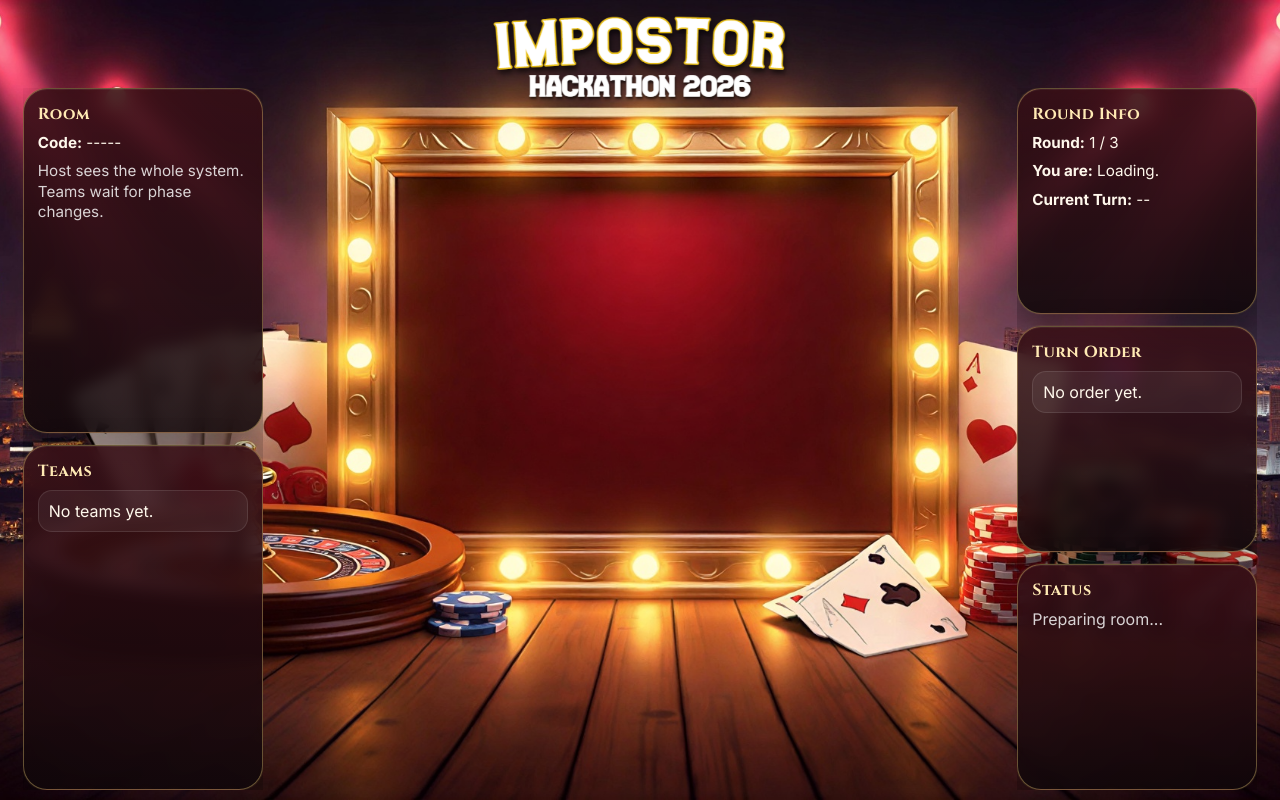
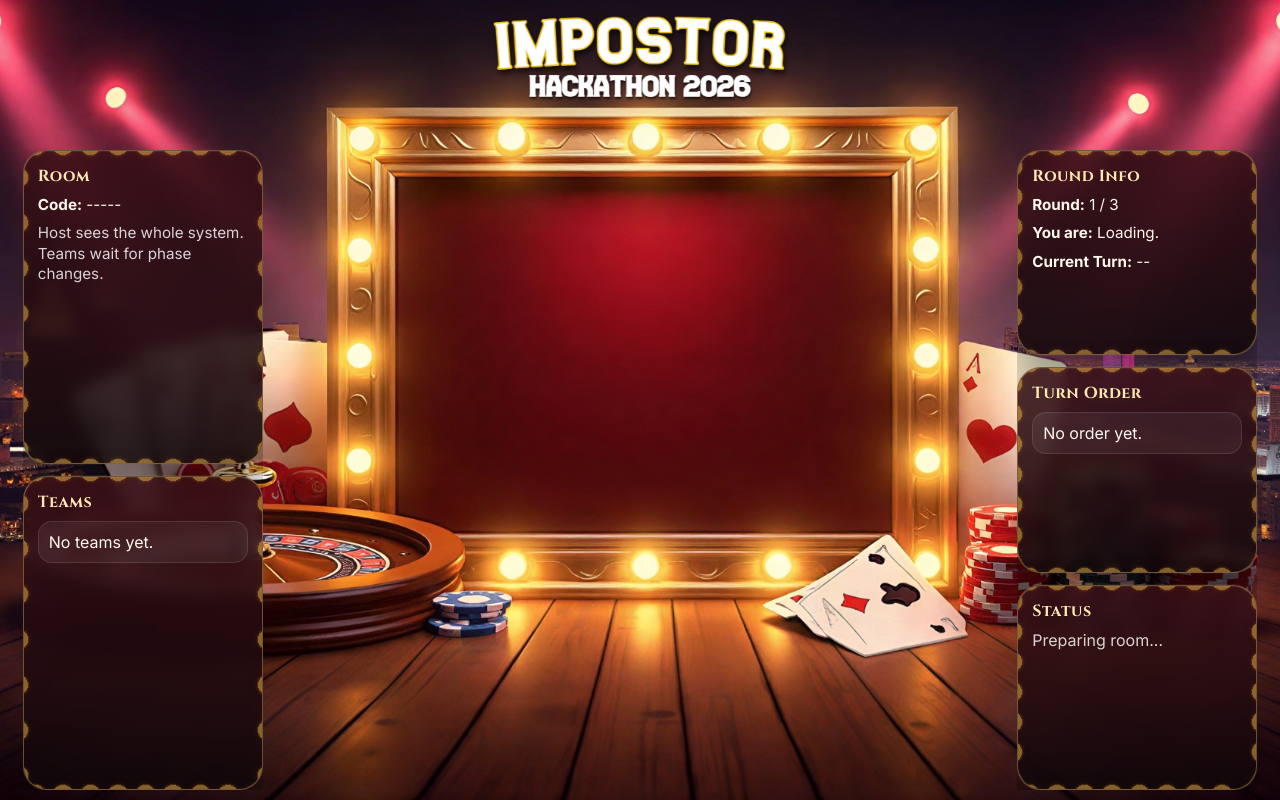
Before and after one commit to Sinnickle/impostor-game, a Flask app: page /game in a window 1280 px wide. Run offline with Flask 3, Linux system fonts and the light colour scheme; some libraries are stand-ins or nearby versions.

Commit message:
added new feature

```diff
--- a/templates/game.html
+++ b/templates/game.html
@@ -103,50 +103,51 @@
         .bulb-card::after {
     content: "";
     position: absolute;
-            inset: -10px;
-            border-radius: 32px;
+    inset: -6px;
+    border-radius: 30px;
     pointer-events: none;
     opacity: 1;
+    z-index: 3;
     background:
-                radial-gradient(circle at 7% 0%, var(--bulb-core) 0 5px, var(--bulb-ring) 5px 8px, rgba(126, 73, 17, 0.95) 8px 9px, transparent 9px),
-                radial-gradient(circle at 18% 0%, var(--bulb-core) 0 5px, var(--bulb-ring) 5px 8px, rgba(126, 73, 17, 0.95) 8px 9px, transparent 9px),
-                radial-gradient(circle at 29% 0%, var(--bulb-core) 0 5px, var(--bulb-ring) 5px 8px, rgba(126, 73, 17, 0.95) 8px 9px, transparent 9px),
-                radial-gradient(circle at 40% 0%, var(--bulb-core) 0 5px, var(--bulb-ring) 5px 8px, rgba(126, 73, 17, 0.95) 8px 9px, transparent 9px),
-                radial-gradient(circle at 51% 0%, var(--bulb-core) 0 5px, var(--bulb-ring) 5px 8px, rgba(126, 73, 17, 0.95) 8px 9px, transparent 9px),
-                radial-gradient(circle at 62% 0%, var(--bulb-core) 0 5px, var(--bulb-ring) 5px 8px, rgba(126, 73, 17, 0.95) 8px 9px, transparent 9px),
-                radial-gradient(circle at 73% 0%, var(--bulb-core) 0 5px, var(--bulb-ring) 5px 8px, rgba(126, 73, 17, 0.95) 8px 9px, transparent 9px),
-                radial-gradient(circle at 84% 0%, var(--bulb-core) 0 5px, var(--bulb-ring) 5px 8px, rgba(126, 73, 17, 0.95) 8px 9px, transparent 9px),
-                radial-gradient(circle at 95% 0%, var(--bulb-core) 0 5px, var(--bulb-ring) 5px 8px, rgba(126, 73, 17, 0.95) 8px 9px, transparent 9px),
-
-                radial-gradient(circle at 0% 10%, var(--bulb-core) 0 5px, var(--bulb-ring) 5px 8px, rgba(126, 73, 17, 0.95) 8px 9px, transparent 9px),
-                radial-gradient(circle at 0% 24%, var(--bulb-core) 0 5px, var(--bulb-ring) 5px 8px, rgba(126, 73, 17, 0.95) 8px 9px, transparent 9px),
-                radial-gradient(circle at 0% 38%, var(--bulb-core) 0 5px, var(--bulb-ring) 5px 8px, rgba(126, 73, 17, 0.95) 8px 9px, transparent 9px),
-                radial-gradient(circle at 0% 52%, var(--bulb-core) 0 5px, var(--bulb-ring) 5px 8px, rgba(126, 73, 17, 0.95) 8px 9px, transparent 9px),
-                radial-gradient(circle at 0% 66%, var(--bulb-core) 0 5px, var(--bulb-ring) 5px 8px, rgba(126, 73, 17, 0.95) 8px 9px, transparent 9px),
-                radial-gradient(circle at 0% 80%, var(--bulb-core) 0 5px, var(--bulb-ring) 5px 8px, rgba(126, 73, 17, 0.95) 8px 9px, transparent 9px),
-                radial-gradient(circle at 0% 94%, var(--bulb-core) 0 5px, var(--bulb-ring) 5px 8px, rgba(126, 73, 17, 0.95) 8px 9px, transparent 9px),
-
-                radial-gradient(circle at 100% 10%, var(--bulb-core) 0 5px, var(--bulb-ring) 5px 8px, rgba(126, 73, 17, 0.95) 8px 9px, transparent 9px),
-                radial-gradient(circle at 100% 24%, var(--bulb-core) 0 5px, var(--bulb-ring) 5px 8px, rgba(126, 73, 17, 0.95) 8px 9px, transparent 9px),
-                radial-gradient(circle at 100% 38%, var(--bulb-core) 0 5px, var(--bulb-ring) 5px 8px, rgba(126, 73, 17, 0.95) 8px 9px, transparent 9px),
-                radial-gradient(circle at 100% 52%, var(--bulb-core) 0 5px, var(--bulb-ring) 5px 8px, rgba(126, 73, 17, 0.95) 8px 9px, transparent 9px),
-                radial-gradient(circle at 100% 66%, var(--bulb-core) 0 5px, var(--bulb-ring) 5px 8px, rgba(126, 73, 17, 0.95) 8px 9px, transparent 9px),
-                radial-gradient(circle at 100% 80%, var(--bulb-core) 0 5px, var(--bulb-ring) 5px 8px, rgba(126, 73, 17, 0.95) 8px 9px, transparent 9px),
-                radial-gradient(circle at 100% 94%, var(--bulb-core) 0 5px, var(--bulb-ring) 5px 8px, rgba(126, 73, 17, 0.95) 8px 9px, transparent 9px),
-
-                radial-gradient(circle at 7% 100%, var(--bulb-core) 0 5px, var(--bulb-ring) 5px 8px, rgba(126, 73, 17, 0.95) 8px 9px, transparent 9px),
-                radial-gradient(circle at 18% 100%, var(--bulb-core) 0 5px, var(--bulb-ring) 5px 8px, rgba(126, 73, 17, 0.95) 8px 9px, transparent 9px),
-                radial-gradient(circle at 29% 100%, var(--bulb-core) 0 5px, var(--bulb-ring) 5px 8px, rgba(126, 73, 17, 0.95) 8px 9px, transparent 9px),
-                radial-gradient(circle at 40% 100%, var(--bulb-core) 0 5px, var(--bulb-ring) 5px 8px, rgba(126, 73, 17, 0.95) 8px 9px, transparent 9px),
-                radial-gradient(circle at 51% 100%, var(--bulb-core) 0 5px, var(--bulb-ring) 5px 8px, rgba(126, 73, 17, 0.95) 8px 9px, transparent 9px),
-                radial-gradient(circle at 62% 100%, var(--bulb-core) 0 5px, var(--bulb-ring) 5px 8px, rgba(126, 73, 17, 0.95) 8px 9px, transparent 9px),
-                radial-gradient(circle at 73% 100%, var(--bulb-core) 0 5px, var(--bulb-ring) 5px 8px, rgba(126, 73, 17, 0.95) 8px 9px, transparent 9px),
-                radial-gradient(circle at 84% 100%, var(--bulb-core) 0 5px, var(--bulb-ring) 5px 8px, rgba(126, 73, 17, 0.95) 8px 9px, transparent 9px),
-                radial-gradient(circle at 95% 100%, var(--bulb-core) 0 5px, var(--bulb-ring) 5px 8px, rgba(126, 73, 17, 0.95) 8px 9px, transparent 9px);
+        radial-gradient(circle at 7% 0%, var(--bulb-core) 0 6px, var(--bulb-ring) 6px 10px, var(--bulb-edge) 10px 11px, transparent 11px),
+        radial-gradient(circle at 18% 0%, var(--bulb-core) 0 6px, var(--bulb-ring) 6px 10px, var(--bulb-edge) 10px 11px, transparent 11px),
+        radial-gradient(circle at 29% 0%, var(--bulb-core) 0 6px, var(--bulb-ring) 6px 10px, var(--bulb-edge) 10px 11px, transparent 11px),
+        radial-gradient(circle at 40% 0%, var(--bulb-core) 0 6px, var(--bulb-ring) 6px 10px, var(--bulb-edge) 10px 11px, transparent 11px),
+        radial-gradient(circle at 51% 0%, var(--bulb-core) 0 6px, var(--bulb-ring) 6px 10px, var(--bulb-edge) 10px 11px, transparent 11px),
+        radial-gradient(circle at 62% 0%, var(--bulb-core) 0 6px, var(--bulb-ring) 6px 10px, var(--bulb-edge) 10px 11px, transparent 11px),
+        radial-gradient(circle at 73% 0%, var(--bulb-core) 0 6px, var(--bulb-ring) 6px 10px, var(--bulb-edge) 10px 11px, transparent 11px),
+        radial-gradient(circle at 84% 0%, var(--bulb-core) 0 6px, var(--bulb-ring) 6px 10px, var(--bulb-edge) 10px 11px, transparent 11px),
+        radial-gradient(circle at 95% 0%, var(--bulb-core) 0 6px, var(--bulb-ring) 6px 10px, var(--bulb-edge) 10px 11px, transparent 11px),
+
+        radial-gradient(circle at 0% 10%, var(--bulb-core) 0 6px, var(--bulb-ring) 6px 10px, var(--bulb-edge) 10px 11px, transparent 11px),
+        radial-gradient(circle at 0% 24%, var(--bulb-core) 0 6px, var(--bulb-ring) 6px 10px, var(--bulb-edge) 10px 11px, transparent 11px),
+        radial-gradient(circle at 0% 38%, var(--bulb-core) 0 6px, var(--bulb-ring) 6px 10px, var(--bulb-edge) 10px 11px, transparent 11px),
+        radial-gradient(circle at 0% 52%, var(--bulb-core) 0 6px, var(--bulb-ring) 6px 10px, var(--bulb-edge) 10px 11px, transparent 11px),
+        radial-gradient(circle at 0% 66%, var(--bulb-core) 0 6px, var(--bulb-ring) 6px 10px, var(--bulb-edge) 10px 11px, transparent 11px),
+        radial-gradient(circle at 0% 80%, var(--bulb-core) 0 6px, var(--bulb-ring) 6px 10px, var(--bulb-edge) 10px 11px, transparent 11px),
+        radial-gradient(circle at 0% 94%, var(--bulb-core) 0 6px, var(--bulb-ring) 6px 10px, var(--bulb-edge) 10px 11px, transparent 11px),
+
+        radial-gradient(circle at 100% 10%, var(--bulb-core) 0 6px, var(--bulb-ring) 6px 10px, var(--bulb-edge) 10px 11px, transparent 11px),
+        radial-gradient(circle at 100% 24%, var(--bulb-core) 0 6px, var(--bulb-ring) 6px 10px, var(--bulb-edge) 10px 11px, transparent 11px),
+        radial-gradient(circle at 100% 38%, var(--bulb-core) 0 6px, var(--bulb-ring) 6px 10px, var(--bulb-edge) 10px 11px, transparent 11px),
+        radial-gradient(circle at 100% 52%, var(--bulb-core) 0 6px, var(--bulb-ring) 6px 10px, var(--bulb-edge) 10px 11px, transparent 11px),
+        radial-gradient(circle at 100% 66%, var(--bulb-core) 0 6px, var(--bulb-ring) 6px 10px, var(--bulb-edge) 10px 11px, transparent 11px),
+        radial-gradient(circle at 100% 80%, var(--bulb-core) 0 6px, var(--bulb-ring) 6px 10px, var(--bulb-edge) 10px 11px, transparent 11px),
+        radial-gradient(circle at 100% 94%, var(--bulb-core) 0 6px, var(--bulb-ring) 6px 10px, var(--bulb-edge) 10px 11px, transparent 11px),
+
+        radial-gradient(circle at 7% 100%, var(--bulb-core) 0 6px, var(--bulb-ring) 6px 10px, var(--bulb-edge) 10px 11px, transparent 11px),
+        radial-gradient(circle at 18% 100%, var(--bulb-core) 0 6px, var(--bulb-ring) 6px 10px, var(--bulb-edge) 10px 11px, transparent 11px),
+        radial-gradient(circle at 29% 100%, var(--bulb-core) 0 6px, var(--bulb-ring) 6px 10px, var(--bulb-edge) 10px 11px, transparent 11px),
+        radial-gradient(circle at 40% 100%, var(--bulb-core) 0 6px, var(--bulb-ring) 6px 10px, var(--bulb-edge) 10px 11px, transparent 11px),
+        radial-gradient(circle at 51% 100%, var(--bulb-core) 0 6px, var(--bulb-ring) 6px 10px, var(--bulb-edge) 10px 11px, transparent 11px),
+        radial-gradient(circle at 62% 100%, var(--bulb-core) 0 6px, var(--bulb-ring) 6px 10px, var(--bulb-edge) 10px 11px, transparent 11px),
+        radial-gradient(circle at 73% 100%, var(--bulb-core) 0 6px, var(--bulb-ring) 6px 10px, var(--bulb-edge) 10px 11px, transparent 11px),
+        radial-gradient(circle at 84% 100%, var(--bulb-core) 0 6px, var(--bulb-ring) 6px 10px, var(--bulb-edge) 10px 11px, transparent 11px),
+        radial-gradient(circle at 95% 100%, var(--bulb-core) 0 6px, var(--bulb-ring) 6px 10px, var(--bulb-edge) 10px 11px, transparent 11px);
     filter:
-                drop-shadow(0 0 3px var(--bulb-glow))
-                drop-shadow(0 0 10px var(--bulb-glow))
-                drop-shadow(0 0 18px var(--bulb-glow-pink));
+        drop-shadow(0 0 4px var(--bulb-glow))
+        drop-shadow(0 0 12px var(--bulb-glow))
+        drop-shadow(0 0 22px var(--bulb-glow-pink));
     animation: casinoBulbsPulse 1.2s steps(1, end) infinite;
 }
 
@@ -590,7 +591,7 @@
     height: 100vh;
     margin: 0 auto;
     padding:
-                clamp(88px, 11vh, 122px)
+        clamp(150px, 18vh, 210px)
         clamp(10px, 1vw, 16px)
         clamp(10px, 1.2vh, 16px);
     display: grid;
@@ -866,7 +867,7 @@
     height: auto;
     min-height: 100vh;
     overflow-y: auto;
-                padding-top: 78px;
+    padding-top: 150px;
     padding-left: 5px;
     padding-right: 5px;
     gap: 10px;
```
Lines whose indentation alone changed are shown as unchanged.
